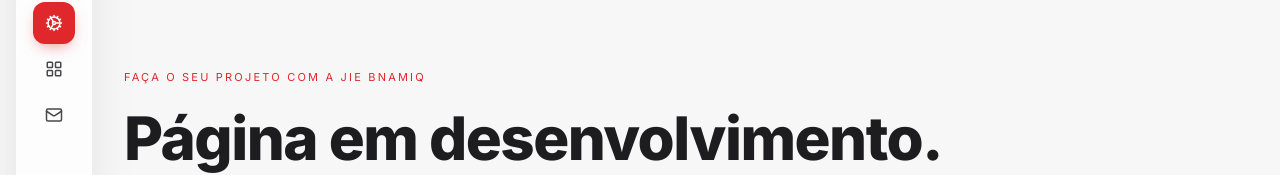
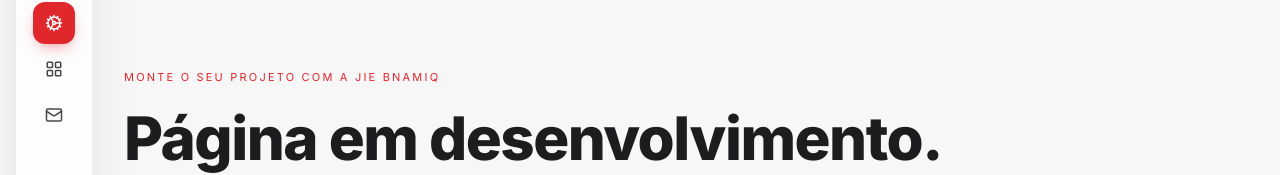
Before and after one commit to vieiraaa/jie-bnamiq, a Next.js app: page /configurator in a window 1280 px wide. Shown: the part 237-412 px from the top of the page. Built offline with nearby package versions, Linux system fonts and the light colour scheme.

Commit message:
Redeploy2

```diff
--- a/app/configurator/page.tsx
+++ b/app/configurator/page.tsx
@@ -13,7 +13,7 @@ export default function ProdutosPage() {
       <div className="max-w-7xl mx-auto px-6 md:px-12">
         <Reveal>
           <span className="font-[monsserat:var(--font-mono)] text-[11px] tracking-[0.2em] uppercase text-[var(--color-accent)]">
-            Faça o seu projeto com a JIE BNAMIQ
+            Monte o seu projeto com a JIE BNAMIQ
           </span>
           <h1 className="font-[monsserat:var(--font-display)] font-extrabold text-4xl md:text-6xl leading-[1.05] tracking-tight mt-5 max-w-6xl mb-4">
             Página em desenvolvimento.
```
